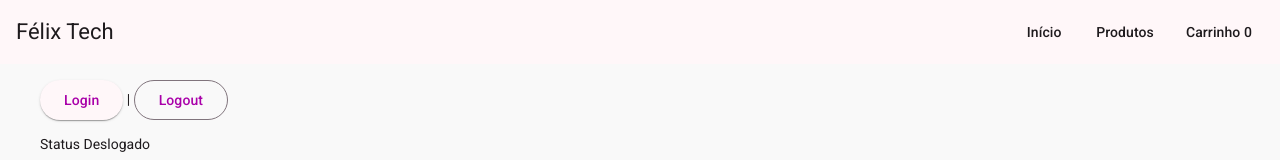
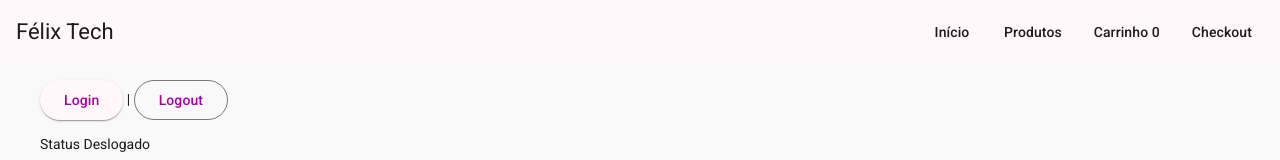
Before and after one commit to becafelixx/E-Commerce, an Angular app: page / in a window 1280 px wide. Shown: the top 160 px of the page. Built offline with nearby package versions, Linux system fonts and the light colour scheme.

Commit message:
feat: atualiza header da aplicação

```diff
--- a/src/app/shared/layout/header/header.html
+++ b/src/app/shared/layout/header/header.html
@@ -6,5 +6,6 @@
 <button mat-button routerLink="/">Início</button>
 <button mat-button routerLink="/produtos">Produtos</button>
 <button mat-button routerLink="/carrinho">Carrinho {{quantidadeHeader()}}</button>
+<button mat-button routerLink="/checkout">Checkout</button>
 
 </mat-toolbar>
```
